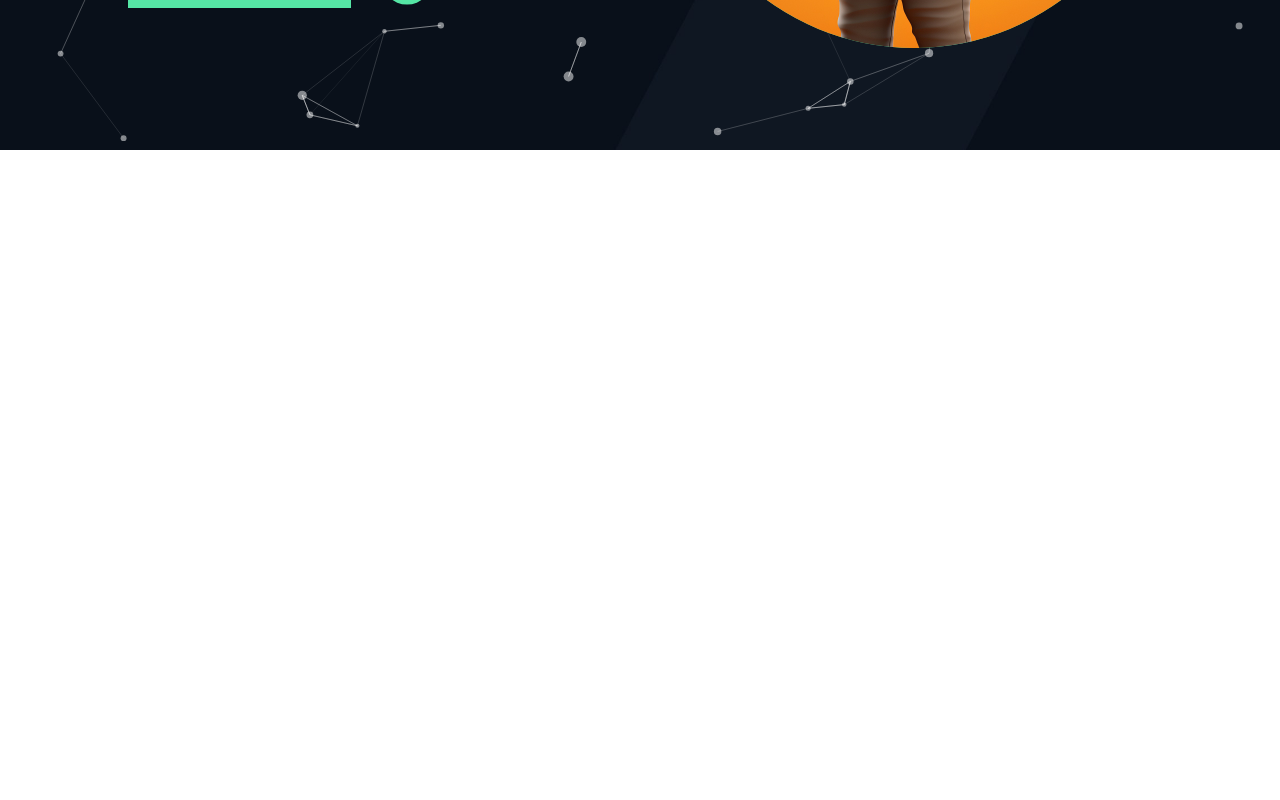
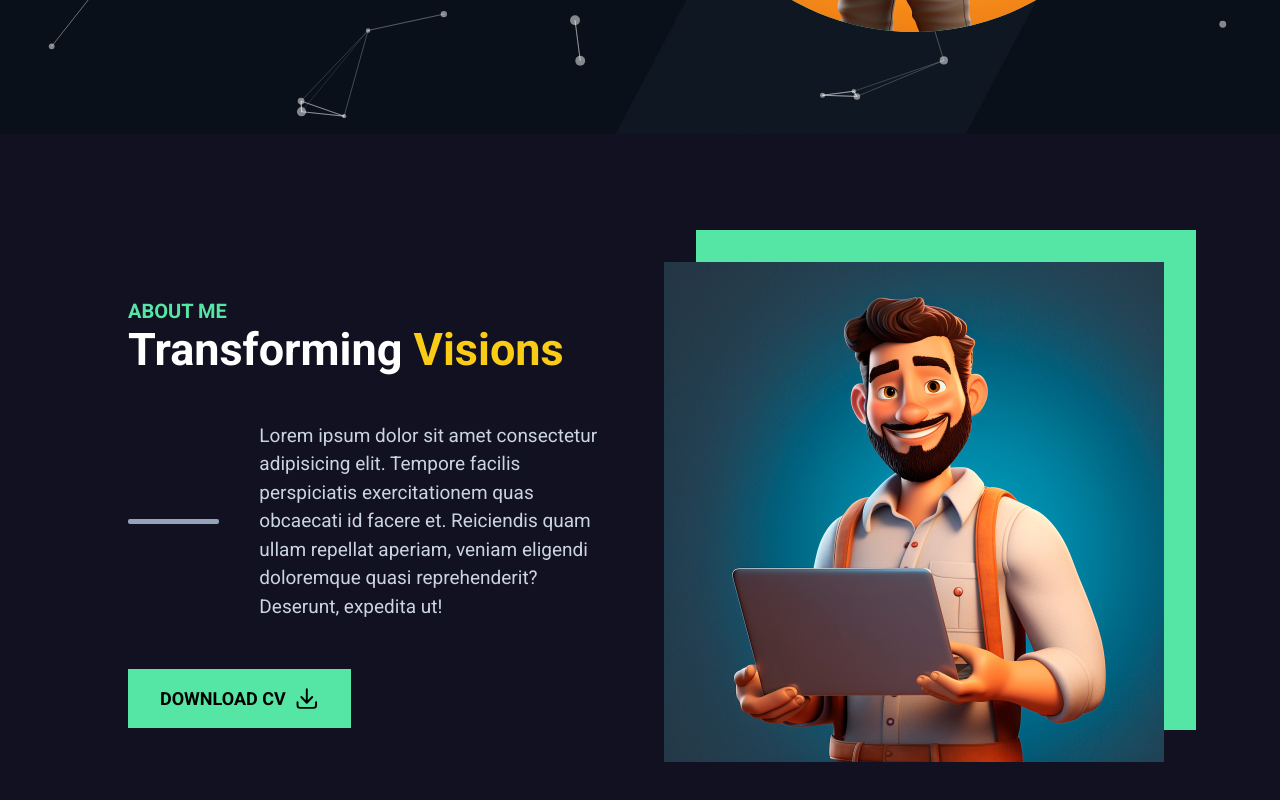
Before and after one commit to Gatskevich/portfolio, a Next.js app: page / in a window 1280 px wide. Shown: the part 650-1450 px from the top of the page. Before the commit the page ends 800 px from the top, so only its background shows below. Built offline with nearby package versions, Linux system fonts and the light colour scheme.

Commit message:
add about section

```diff
--- /dev/null
+++ b/Components/About.tsx
@@ -0,0 +1,45 @@
+import React from 'react'
+import { ArrowDownTrayIcon } from "@heroicons/react/20/solid"
+import Image from 'next/image'
+
+const About = () => {
+  return (
+    <div className="bg-[#121121] pb-[3rem] pt-[4rem] md:pt-[8rem]">
+        <div className="grid grid-cols-1 md:grid-cols-2 w-[80%] mx-auto gap-[3rem] items-center">
+            <div>
+                <h1 className="text-[20px] font-bold uppercase text-[#55e6a5] md-[1rem]">
+                    ABOUT ME
+                </h1>
+                <h2 className="text-[25px] md:text-[35px] lg:text-[45px] md:leading-[3rem] leading-[2rem] capitalize
+                mb-[3rem] font-bold text-white">
+                    Transforming <span className="text-yellow-400">Visions</span>
+                </h2>
+                <div className="mb-[3rem] flex items-center md:space-x-10">
+                    <span className="w-[100px] hidden md:block h-[5px] bg-slate-400 rounded-sm"></span>
+                    <p className="text-[19px] text-slate-300 w-[80%]">
+                        Lorem ipsum dolor sit amet consectetur adipisicing elit.
+                        Tempore facilis perspiciatis exercitationem quas obcaecati id facere et.
+                        Reiciendis quam ullam repellat aperiam, veniam eligendi doloremque quasi reprehenderit? Deserunt, expedita ut!
+                    </p>
+                </div>
+                <button className="px-[2rem] hover:bg-yellow-400 transition-all duration-200 py-[1rem] text-[18px]
+                    font-bold uppercase bg-[#55e6a5] text-black flex items-center space-x-2">
+                        <p>Download CV</p>
+                        <ArrowDownTrayIcon className="w-[1.6rem] h-[1.7rem] text-black"/>
+                </button>
+            </div>
+            <div className="lg:w-[500px] mx-auto md:mx-0 mt-[2rem] lg:mt-0 lg:h-[500px] w-[300px] h-[300px] relative">
+                <Image
+                    src="/images/about.jpg"
+                    alt="user" layout="fill"
+                    objectFit="contain"
+                    className="relative z-[11] w-[100%] h-[100%] object-contain"
+                />
+                <div className="absolute w-[100%] h-[100%] z-[10] bg-[#55e6a5] top-[-2rem] right-[-2rem]"></div>
+            </div>
+        </div>
+    </div>
+  )
+}
+
+export default About
--- a/Components/Hero.tsx
+++ b/Components/Hero.tsx
@@ -6,7 +6,7 @@
 
 const Hero = () => {
   return (
-    <div className="h-[88vh] bg-[url('/images/banner.jpg')] bg-cover bg-center">
+    <div className="h-[88vh] bg-[url('/images/banner.jpg')] mt-[10vh] bg-cover bg-center">
         <Particle />
         <div className="w-[80%] grid-cols-1 mx-auto grid lg:grid-cols-2 gap-[3rem] h-[100%] items-center">
             <div>
--- a/Components/Navigation.tsx
+++ b/Components/Navigation.tsx
@@ -7,7 +7,7 @@
 const Navigation = ({ openNavigation }: NavigationProps) => {
 
   return (
-    <div className="w-[100%] sticky z-[10000] top-0 h-[12vh] bg-[#141c27] shadow-md">
+    <div className="w-[100%] fixed z-[10000] top-0 h-[12vh] bg-[#141c27] shadow-md">
         <div className="flex items-center justify-between w-[80%] mx-auto h-[100%]">
             <h1 className="flex-[0.6] cursor-pointer text-[25px] text-white font-bold">
                 WEB
--- a/pages/index.tsx
+++ b/pages/index.tsx
@@ -1,3 +1,4 @@
+import About from "@/Components/About";
 import Hero from "@/Components/Hero";
 import MobileNavigation from "@/Components/MobileNavigation";
 import Navigation from "@/Components/Navigation";
@@ -20,6 +21,9 @@
         <MobileNavigation isNavigationOpened={isNavigationOpened} closeNavigation={closeNavigation}/>
         <Navigation openNavigation={openNavigation}/>
         <Hero />
+        <div className="relative z-[30]">
+          <About />
+        </div>
       </div>
     </div>
   );
```
